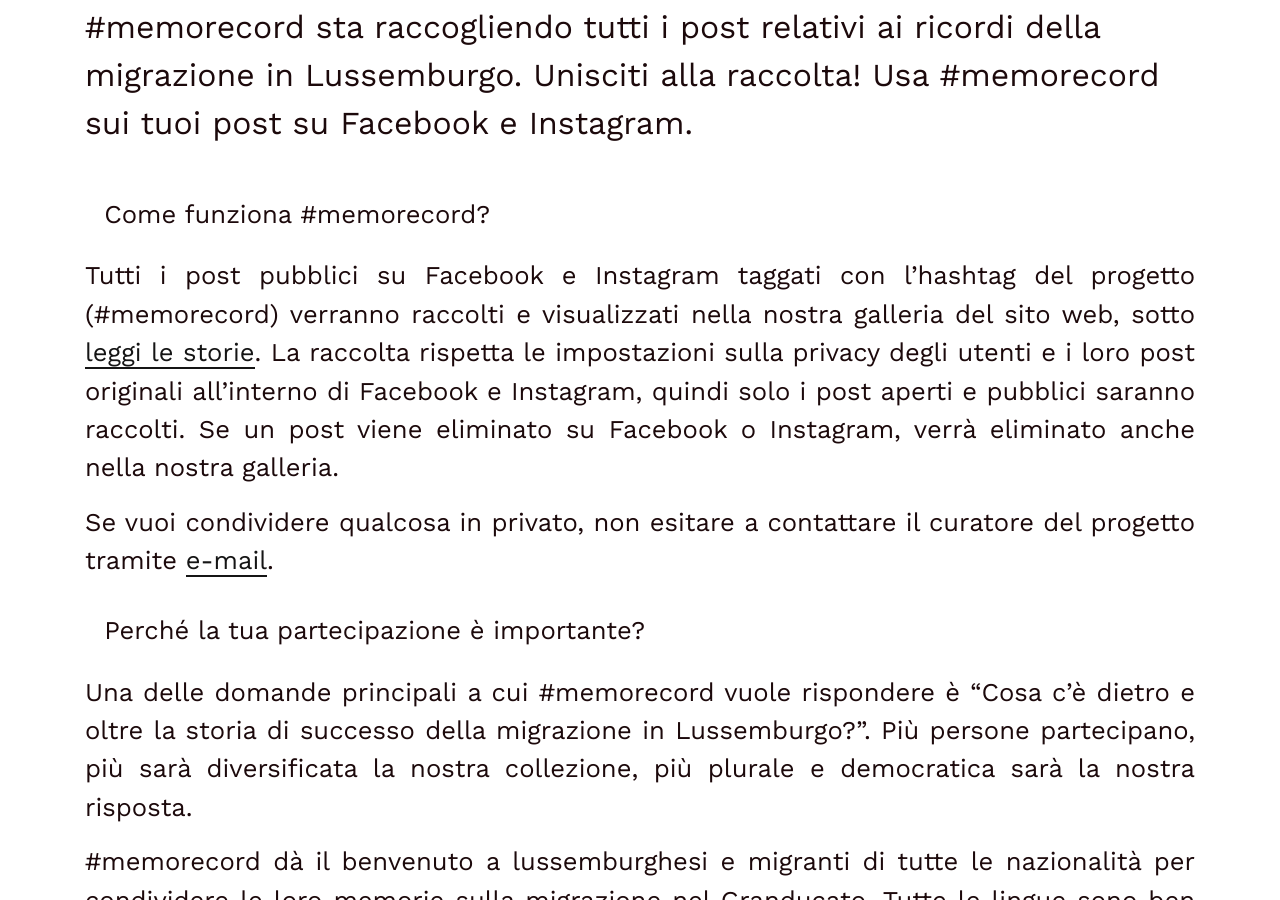
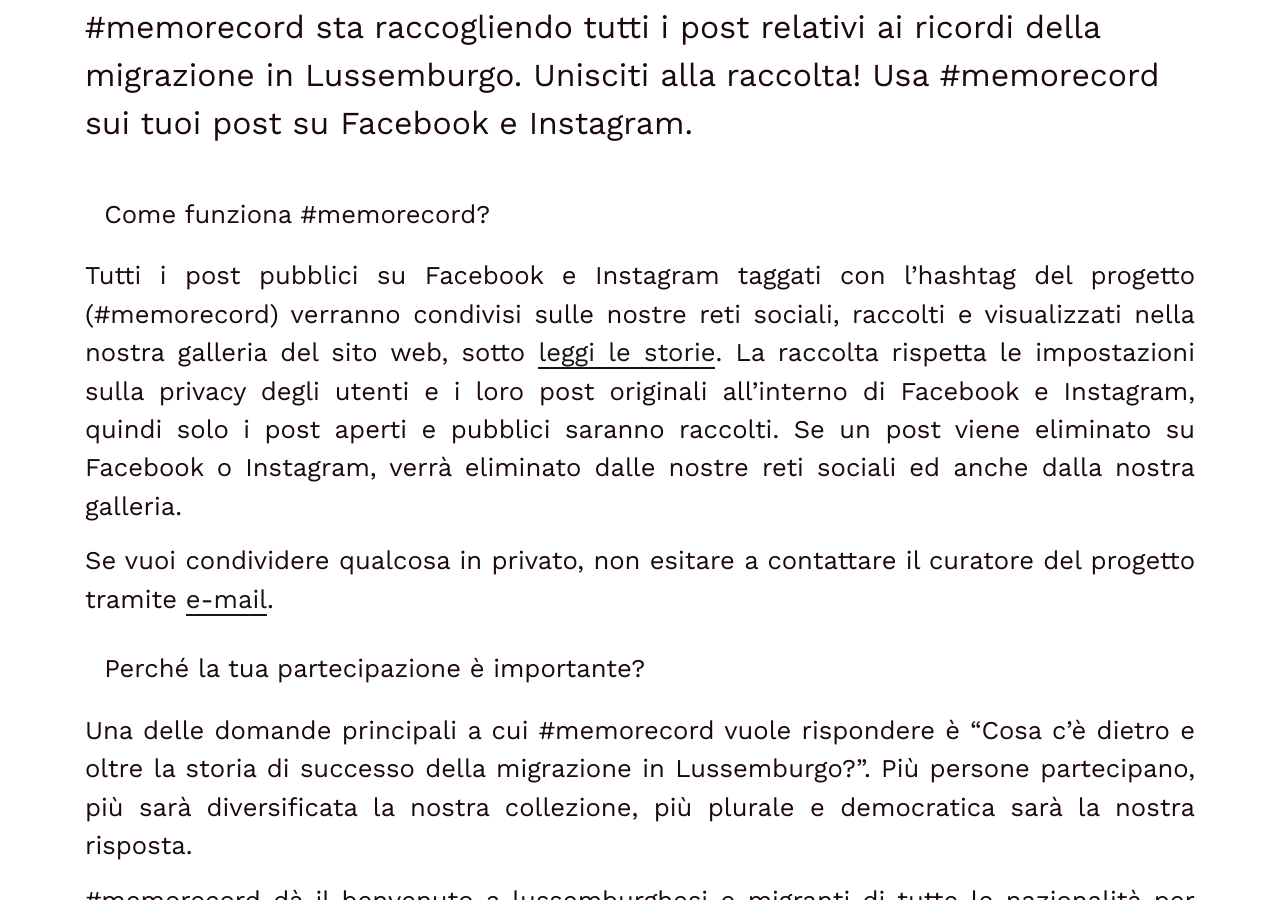
Before and after one commit to C2DH/memorecord, a Jekyll site: the page built from pages/take-part.it.md, in a window 1280 px wide and 900 px high, scrolled down 565 px. Built offline with Jekyll 4.4.1, drawn with Linux system fonts in a browser that asks for light colours.

Commit message:
Update take-part.it.md

```diff
--- a/pages/take-part.it.md
+++ b/pages/take-part.it.md
@@ -14,7 +14,7 @@ La partecipazione della comunità è l'anima di questo esperimento di crowdsourc
 
 # Come funziona #memorecord?
 
-Tutti i post pubblici su Facebook e Instagram taggati con l'hashtag del progetto (#memorecord) verranno raccolti e visualizzati nella nostra galleria del sito web, sotto [leggi le storie](https://c2dh.github.io/memorecord/stories/). La raccolta rispetta le impostazioni sulla privacy degli utenti e i loro post originali all'interno di Facebook e Instagram, quindi solo i post aperti e pubblici saranno raccolti. Se un post viene eliminato su Facebook o Instagram, verrà eliminato anche nella nostra galleria.
+Tutti i post pubblici su Facebook e Instagram taggati con l'hashtag del progetto (#memorecord) verranno condivisi sulle nostre reti sociali, raccolti e visualizzati nella nostra galleria del sito web, sotto [leggi le storie](https://c2dh.github.io/memorecord/stories/). La raccolta rispetta le impostazioni sulla privacy degli utenti e i loro post originali all'interno di Facebook e Instagram, quindi solo i post aperti e pubblici saranno raccolti. Se un post viene eliminato su Facebook o Instagram, verrà eliminato dalle nostre reti sociali ed anche dalla nostra galleria.
 
 Se vuoi condividere qualcosa in privato, non esitare a contattare il curatore del progetto tramite [e-mail](mailto: anita.lucchesi@uni.lu).
 
```
